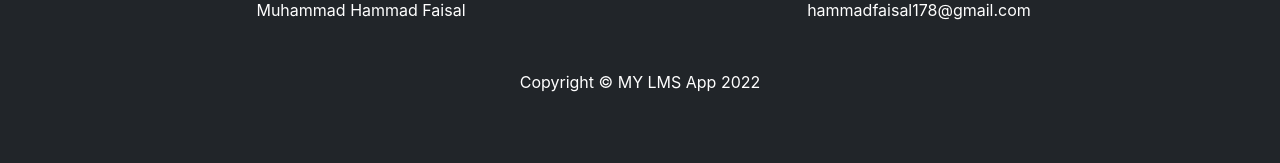
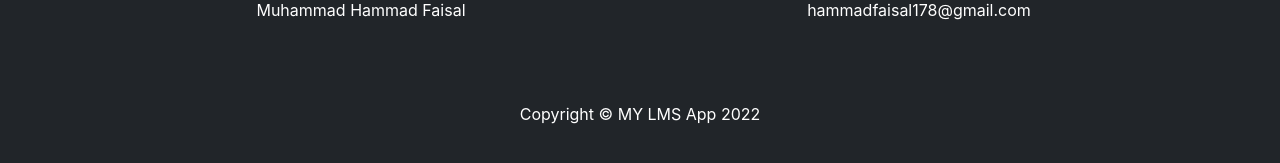
Before and after one commit to Hammad-001/react-front-end, a React (Create React App) app: page / in a window 1280 px wide. Shown: the part 511-674 px from the top of the page. Built offline with nearby package versions, Linux system fonts and the light colour scheme.

Commit message:
Homepage copyright margin added

```diff
--- a/src/components/noauthrequired/Homepage.js
+++ b/src/components/noauthrequired/Homepage.js
@@ -50,7 +50,7 @@ const Homepage = (props) => {
                                     Developer Email <p>hammadfaisal178@gmail.com</p>
                                 </div>
                             </div>
-                            <div className="col-12 my-3">
+                            <div className="col-12 mt-5">
                                 <div className="text-center">Copyright &copy; MY LMS App 2022</div>
                             </div>
                         </div>
```
